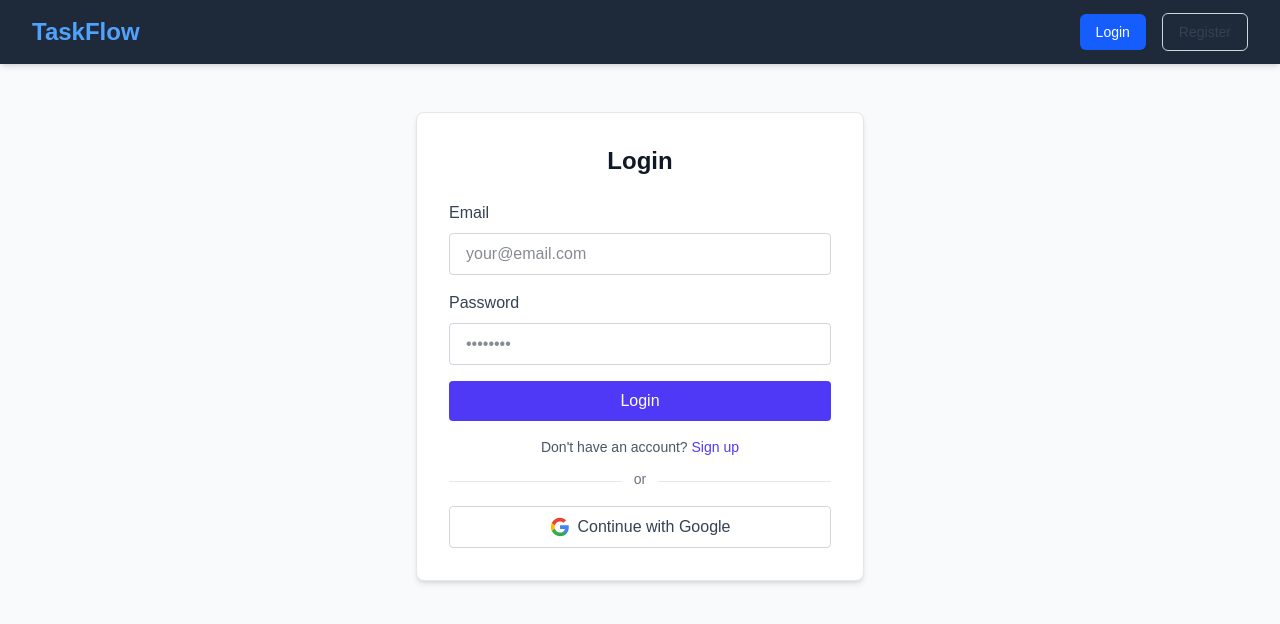
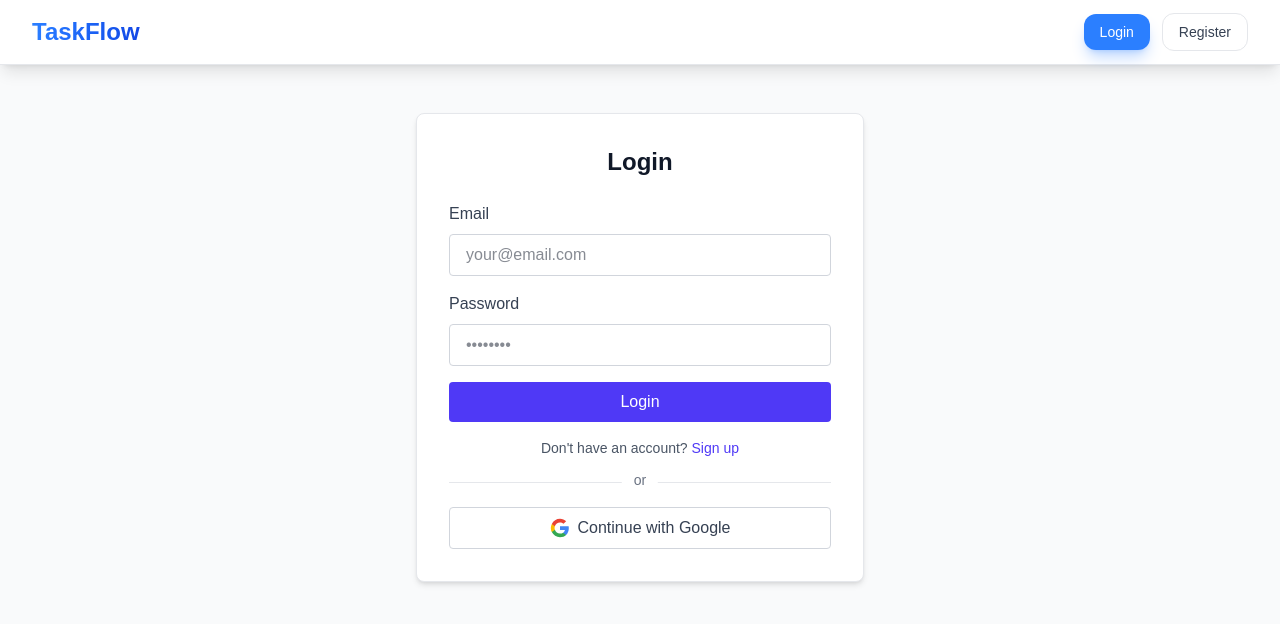
Before and after one commit to TaskFlow-FP/TaskFlow, a Next.js app in the folder taskflow-app/: page /login in a window 1280 px wide. Shown: the top 624 px of the page. Built offline with nearby package versions, Linux system fonts and the light colour scheme.

Commit message:
style: update Navbar component for improved aesthetics and consistency

```diff
--- a/taskflow-app/app/components/Navbar.tsx
+++ b/taskflow-app/app/components/Navbar.tsx
@@ -7,21 +7,23 @@ export default function Navbar() {
   const pathname = usePathname();
 
   return (
-    <nav className="bg-gray-800 shadow-md">
+    <nav className="bg-white shadow-lg border-b border-gray-200">
       <div className="max-w-7xl mx-auto px-4 sm:px-6 lg:px-8">
         <div className="flex justify-between h-16">
           <div className="flex items-center">
             <Link href="/" className="flex-shrink-0 flex items-center">
-              <span className="text-2xl font-bold text-blue-400">TaskFlow</span>
+              <span className="text-2xl font-bold bg-gradient-to-r from-blue-500 to-blue-700 bg-clip-text text-transparent">
+                TaskFlow
+              </span>
             </Link>
           </div>
 
-          <div className="flex items-center space-x-4">
+          <div className="flex items-center space-x-3">
             <Link
               href="/login"
-              className={`px-4 py-2 rounded-md text-sm font-medium transition-colors ${
+              className={`px-4 py-2 rounded-xl text-sm font-medium transition-all ${
                 pathname === "/login"
-                  ? "bg-blue-600 text-white"
+                  ? "bg-blue-500 text-white shadow-lg shadow-blue-500/30"
                   : "text-gray-700 hover:bg-gray-100"
               }`}
             >
@@ -29,10 +31,10 @@ export default function Navbar() {
             </Link>
             <Link
               href="/register"
-              className={`px-4 py-2 rounded-md text-sm font-medium transition-colors ${
+              className={`px-4 py-2 rounded-xl text-sm font-medium transition-all ${
                 pathname === "/register"
-                  ? "bg-blue-600 text-white"
-                  : "text-gray-700 hover:bg-gray-100 border border-gray-300"
+                  ? "bg-blue-500 text-white shadow-lg shadow-blue-500/30"
+                  : "text-gray-700 hover:bg-gray-100 border border-gray-200"
               }`}
             >
               Register
```
